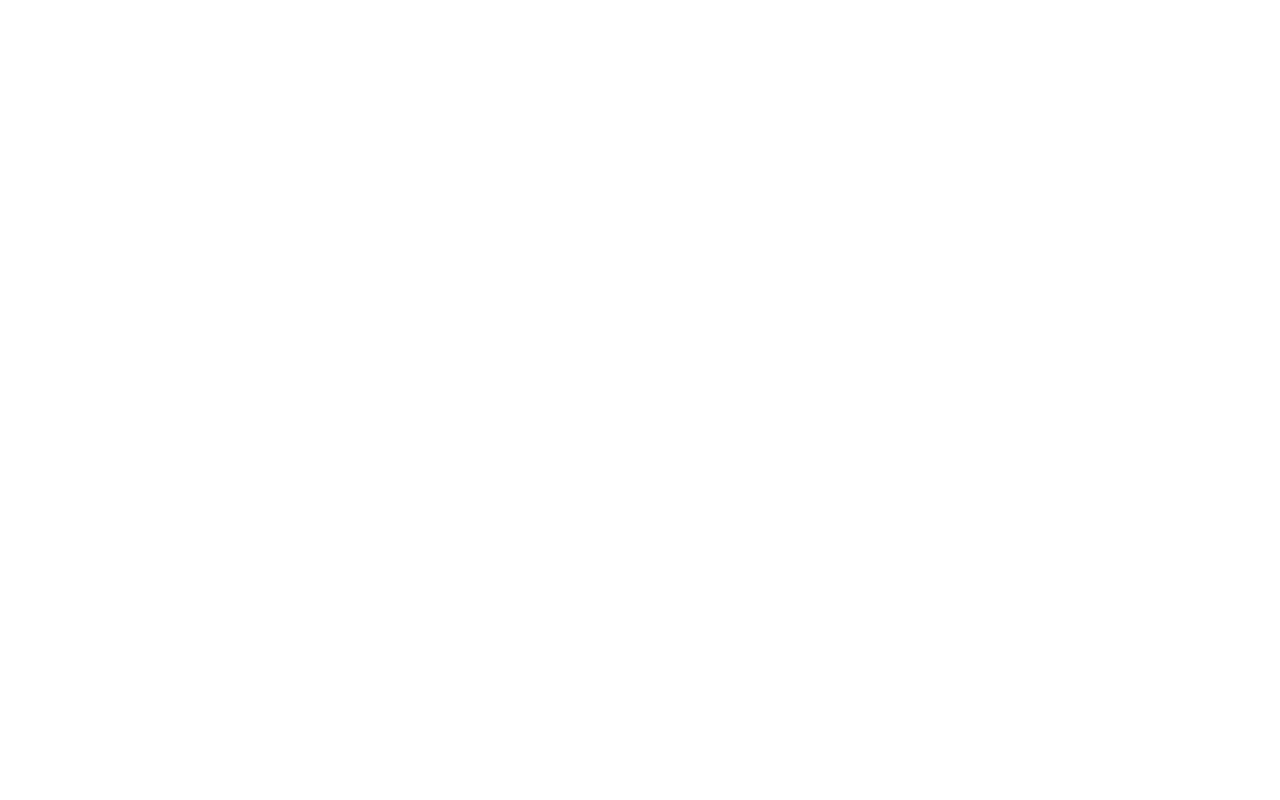
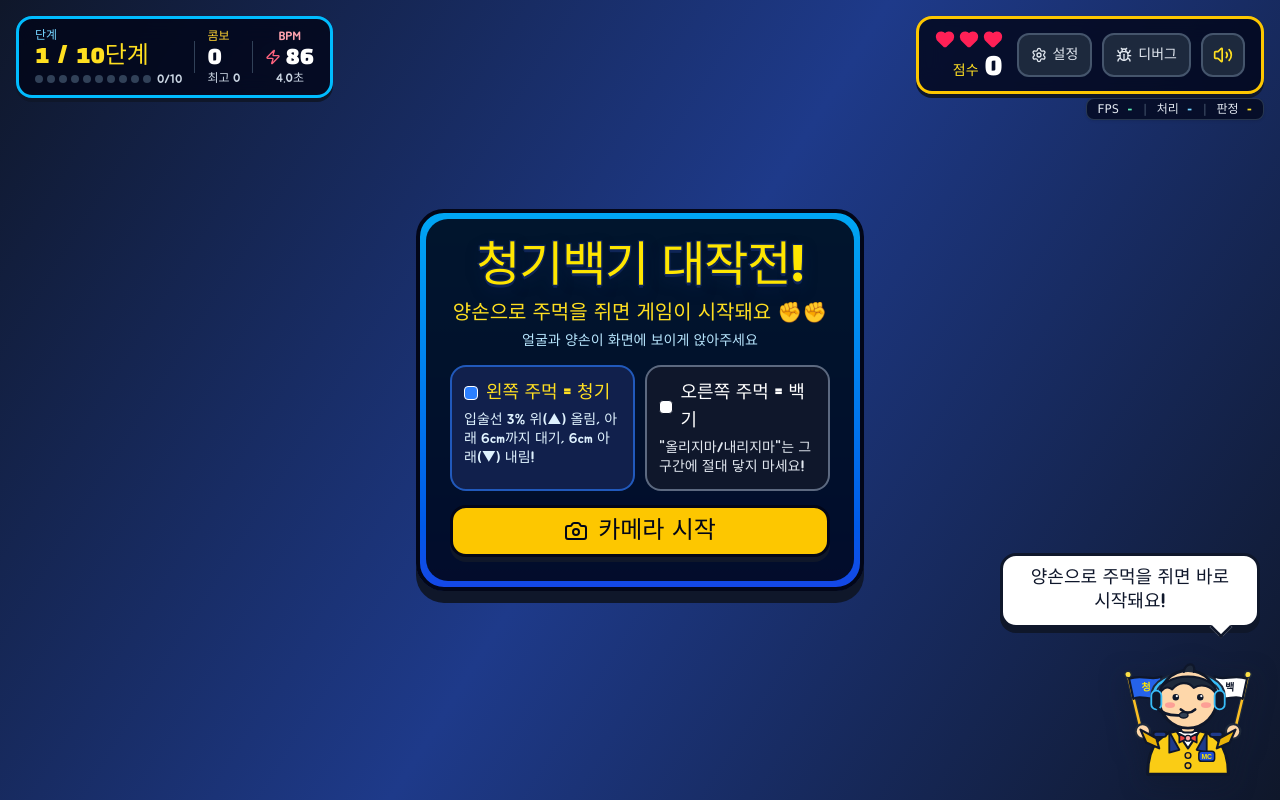
Before and after one commit to jieun7371-pixel/busan-galmaegi, a plain HTML site: page 4/index.html in a window 1280 px wide. Drawn offline with Linux system fonts and the light colour scheme; the site is published under a folder, as on GitHub Pages, so addresses that start at the root find nothing.

Commit message:
Add files via upload

```diff
--- a/4/index.html
+++ b/4/index.html
@@ -15,8 +15,8 @@
       href="https://fonts.googleapis.com/css2?family=Black+Han+Sans&family=Jua&display=swap"
       rel="stylesheet"
     />
-    <script type="module" crossorigin src="/assets/index-h2Vyte7o.js"></script>
-    <link rel="stylesheet" crossorigin href="/assets/index-Bbws4haW.css">
+    <script type="module" crossorigin src="./assets/index-h2Vyte7o.js"></script>
+    <link rel="stylesheet" crossorigin href="./assets/index-Bbws4haW.css">
   </head>
   <body class="bg-slate-950 text-white antialiased overflow-hidden">
     <div id="root"></div>
```
